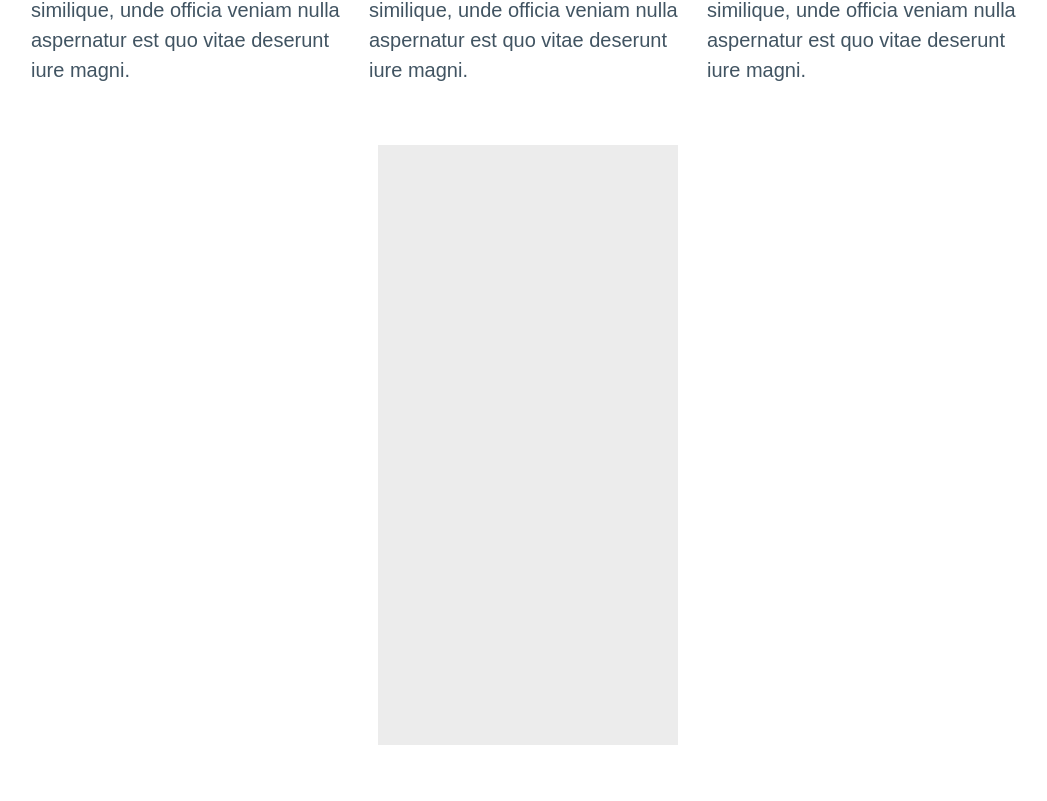
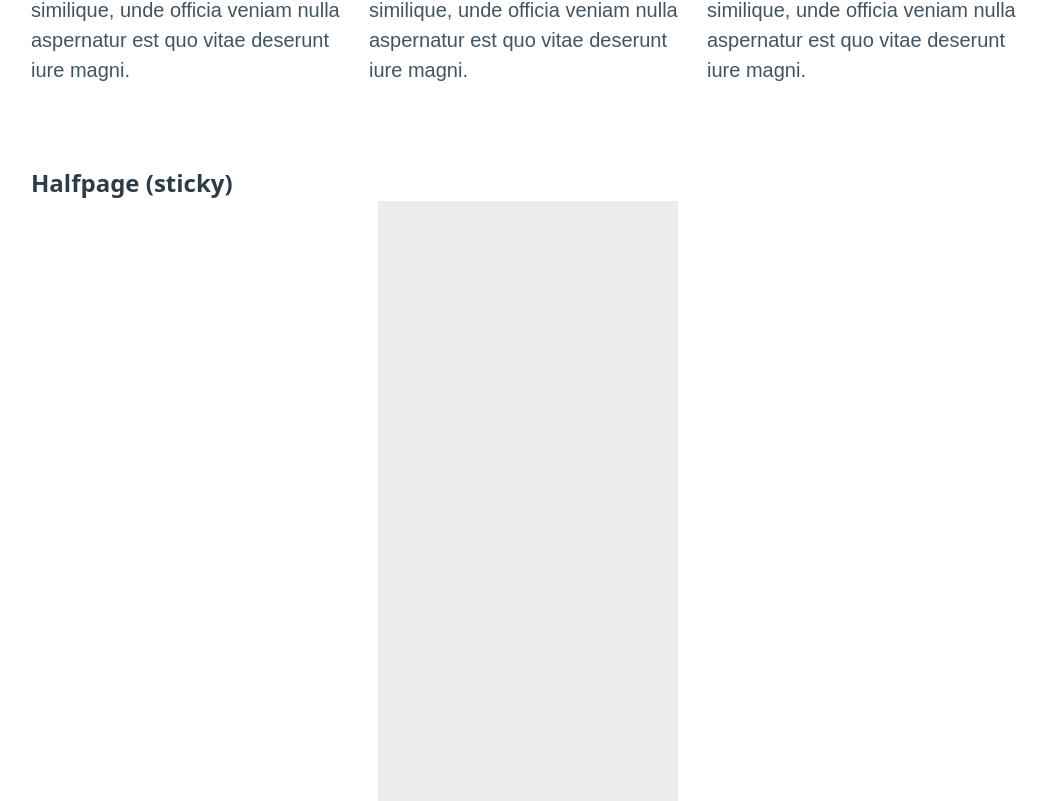
Before and after one commit to media-f/nextads, a Next.js app: page /agri in a window 1280 px wide. Shown: the part 3673-4474 px from the top of the page, without its empty margins (112-1159 px from the left). Before the commit the page ends 4418 px from the top, so only its background shows below. Built offline with nearby package versions, Linux system fonts and the light colour scheme; a web font is replaced by a local one.

Commit message:
Update ad styles and placements

```diff
--- a/pages/ads.css
+++ b/pages/ads.css
@@ -49,12 +49,3 @@
         width: 994px;
     }
 }
-
-@media (min-width: 1750px) {
-    .halfpage {
-        display: block;
-        position: fixed;
-        right: 50px;
-        top: 100px;
-    }
-}
--- a/pages/agri.jsx
+++ b/pages/agri.jsx
@@ -1,32 +1,33 @@
-import Script from 'next/script'
-import { useEffect } from 'react'
-import Columns from '../components/columns'
-
+import Script from "next/script";
+import { useEffect } from "react";
+import Columns from "../components/columns";
 
 export default function Agri() {
-
   useEffect(() => {
     setTimeout(() => {
-            const { googletag } = window
-            if(googletag.cmd) {
-                console.log('displaying ads')
+      const { googletag } = window;
+      if (googletag.cmd) {
+        console.log("displaying ads");
         googletag.cmd.push(() => {
-                    googletag.display('AGRI_WIDEBOARD_1');
-                    googletag.display('AGRI_WIDEBOARD_2');
-                    googletag.display('AGRI_WIDEBOARD_3');
-                    googletag.display('AGRI_WIDEBOARD_4');
-                    googletag.display('AGRI_HALFPAGE_1');
+          googletag.display("AGRI_WIDEBOARD_1");
+          googletag.display("AGRI_WIDEBOARD_2");
+          googletag.display("AGRI_WIDEBOARD_3");
+          googletag.display("AGRI_WIDEBOARD_4");
+          googletag.display("AGRI_HALFPAGE_1");
           googletag.pubads().refresh();
-                })
+        });
       }
+    }, 1000);
+  }, []);
 
-        }, 1000)
-    }, [])
-
-  return <>
-
+  return (
+    <>
+      <section>
         <h3>Wideboard 1</h3>
-    <div id='AGRI_WIDEBOARD_1' className="adslot adslot__agri wideboard"></div>
+        <div
+          id="AGRI_WIDEBOARD_1"
+          className="adslot adslot__agri wideboard"
+        ></div>
 
         <h1>Journal Agri</h1>
 
@@ -34,23 +35,36 @@ export default function Agri() {
         <Columns></Columns>
 
         <h3>Wideboard 2</h3>
-    <div id='AGRI_WIDEBOARD_2' className="adslot adslot__agri wideboard"></div>
+        <div
+          id="AGRI_WIDEBOARD_2"
+          className="adslot adslot__agri wideboard"
+        ></div>
         <Columns></Columns>
 
         <h3>Wideboard 3</h3>
-    <div id='AGRI_WIDEBOARD_3' className="adslot adslot__agri wideboard"></div>
+        <div
+          id="AGRI_WIDEBOARD_3"
+          className="adslot adslot__agri wideboard"
+        ></div>
 
         <Columns></Columns>
 
         <h3>Wideboard 4</h3>
-    <div id='AGRI_WIDEBOARD_4' className="adslot adslot__agri wideboard"></div>
+        <div
+          id="AGRI_WIDEBOARD_4"
+          className="adslot adslot__agri wideboard"
+        ></div>
 
         <Columns></Columns>
 
-
-    <div id='AGRI_HALFPAGE_1' className='adslot adslot__agri halfpage'></div>
-
-    <div></div>
+      </section>
+      <aside>
+        <h3>Halfpage (sticky)</h3>
+        <div
+          id="AGRI_HALFPAGE_1"
+          className="adslot adslot__agri halfpage"
+        ></div>
+      </aside>
 
       <Script
         id="admanager-script"
@@ -81,7 +95,6 @@ export default function Agri() {
         })
 
     `}</Script>
-
-
     </>
+  );
 }
--- a/pages/styles.css
+++ b/pages/styles.css
@@ -36,6 +36,15 @@
     background: radial-gradient(circle, rgba(0,212,255,1) 0%, rgba(204,204,204,1) 100%);
 }
 
+@media (min-width: 1750px) {
+    aside {
+        display: block;
+        position: fixed;
+        right: 50px;
+        top: 100px;
+    }
+}
+
 @media (min-width: 992px) {
     .columns-3  {
         grid-template-columns: repeat(3, 1fr);
```
Also changed, not shown: pages/admanager.jsx (+26 -26 lines), pages/article.jsx (+17 -14 lines), pages/native.jsx (+25 -23 lines), pages/xandr.jsx (+18 -13 lines). Lines whose indentation alone changed are shown as unchanged.
